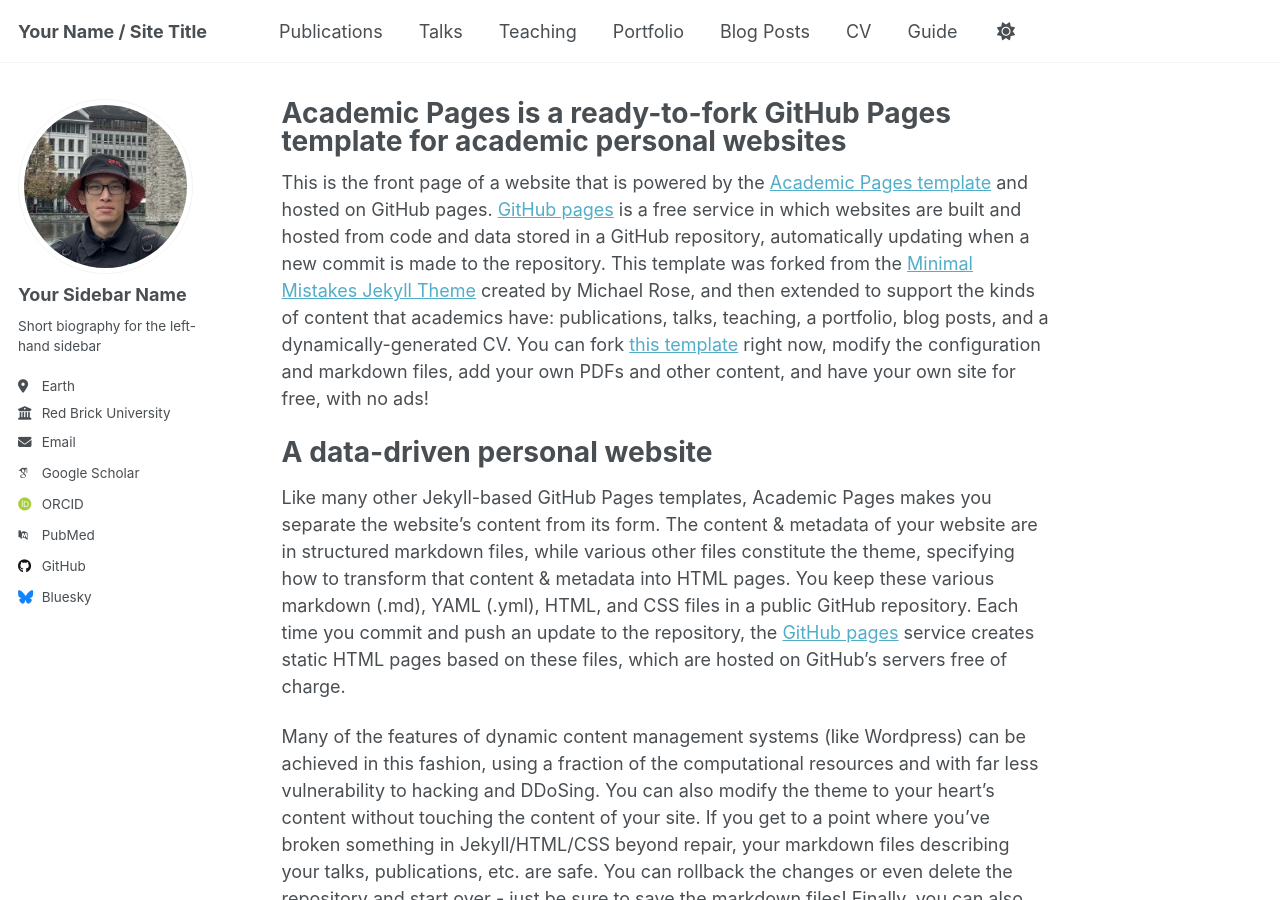
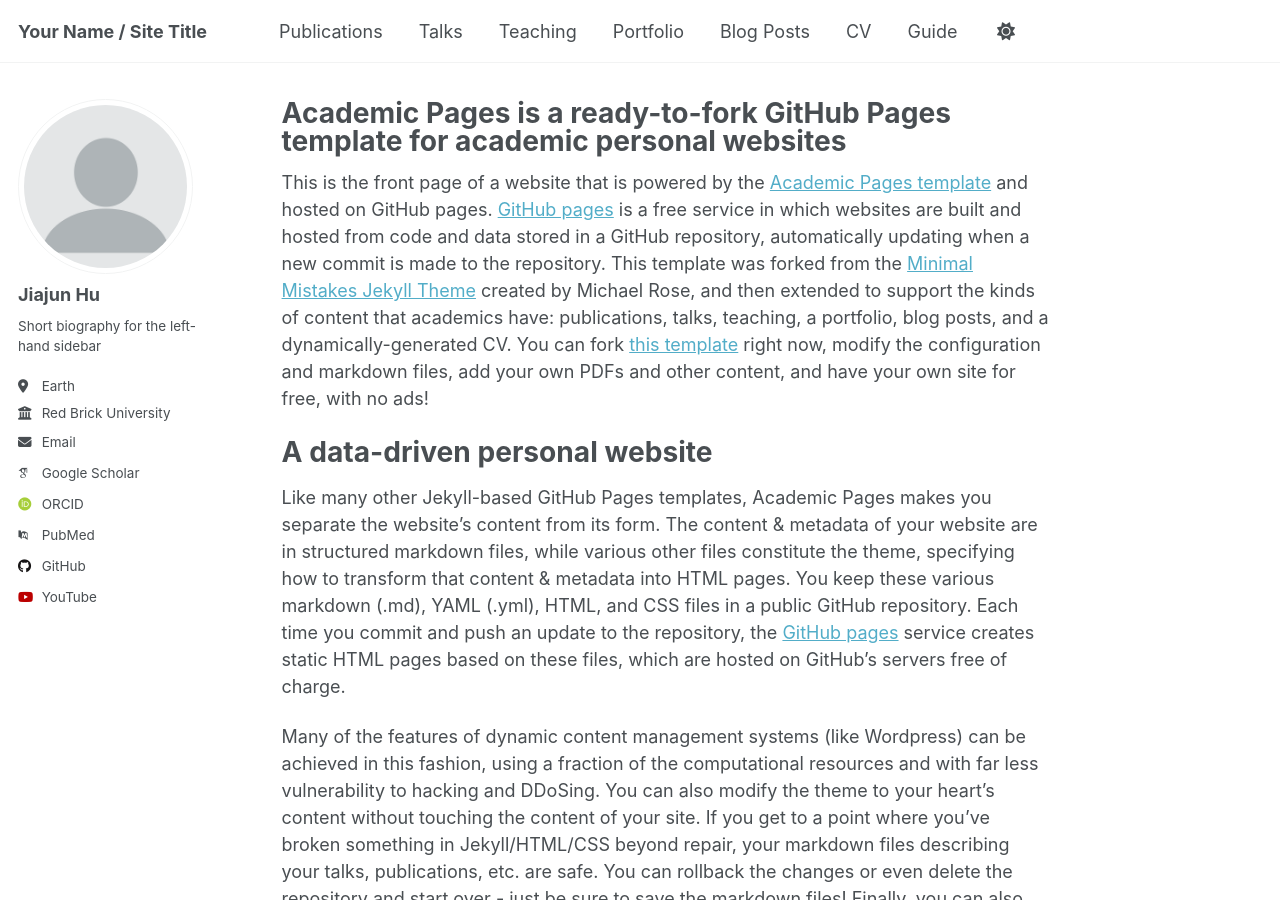
Before and after one commit to MATH-286-Pro/MATH-286-Pro.github.io, a Jekyll site: the page built from _pages/about.md, in a window 1280 px wide and 900 px high. Built offline with Jekyll 4.4.1, drawn with Linux system fonts in a browser that asks for light colours; some web fonts are replaced; part of the change alters nothing that is shown.

Commit message:
Update _config.yml

```diff
--- a/_config.yml
+++ b/_config.yml
@@ -22,14 +22,14 @@ repository               : "academicpages/academicpages.github.io"
 #               Additional customization can be done by editing /_includes/author-profile.html
 author:
   # Biographic information
-  avatar           : "profile-my.jpg" # "profile.png"
-  name             : "Your Sidebar Name"
-  pronouns         : # example: "she/her"
+  avatar           : "profile.png" # "profile-my.jpg"
+  name             : "Jiajun Hu"
+  # pronouns         : # example: "she/her"
   bio              : "Short biography for the left-hand sidebar"
   location         : "Earth"
   employer         : "Red Brick University"
   uri              : # URL
-  email            : "none@example.org"
+  email            : "jhu114514@gmail.com"
 
   # Academic websites
   academia         : # URL
@@ -51,30 +51,30 @@ author:
   stackoverflow    : # User number or user number and name (i.e., use "1" or "1/jeff-atwood")
 
   # Social media
-  bluesky          : "bsky.app" # Replace this with you Bluesky username
-  facebook         : # Username
-  flickr           : # Username
-  foursquare       : # Username
-  goodreads        : # Username
-  google_plus      : # Username
-  keybase          : # Username
-  instagram        : # Username
-  lastfm           : # Username
+  # bluesky          : "bsky.app" # Replace this with you Bluesky username
+  # facebook         : # Username
+  # flickr           : # Username
+  # foursquare       : # Username
+  # goodreads        : # Username
+  # google_plus      : # Username
+  # keybase          : # Username
+  # instagram        : # Username
+  # lastfm           : # Username
   linkedin         : # Username
-  mastodon         : # URL
-  medium           : # URL
-  pinterest        : # Username
-  soundcloud       : # Username
-  steam            : # Username
-  telegram         : # URL
-  tumblr           : # Username
-  twitter          : # Username for X / Twitter
-  vine             : # Username
-  weibo            : # Username
-  wikipedia        : # Username
-  xing             : # Username
-  youtube          : # Username
-  zhihu            : # Username
+  # mastodon         : # URL
+  # medium           : # URL
+  # pinterest        : # Username
+  # soundcloud       : # Username
+  # steam            : # Username
+  # telegram         : # URL
+  # tumblr           : # Username
+  # twitter          : # Username for X / Twitter
+  # vine             : # Username
+  # weibo            : # Username
+  # wikipedia        : # Username
+  # xing             : # Username
+  youtube          : "MATH-286-Pro" # Username
+  # zhihu            : # Username
 
 # Publication Category - The following the list of publication categories and their headings
 publication_category:
```
